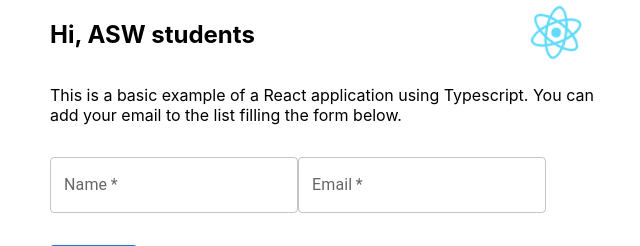
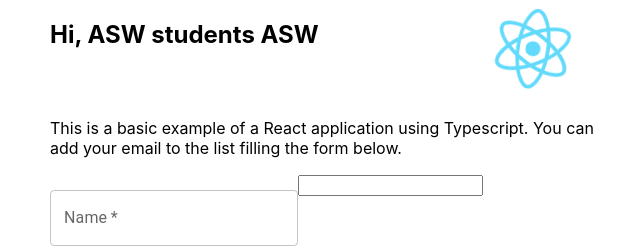
Before and after one commit to Arquisoft/lomap_es3c, a React (Create React App) app in the folder webapp/: page / in a window 1280 px wide. Shown: the top 246 px of the page, without its empty margins (314-954 px from the left). Built offline with nearby package versions, Linux system fonts and the light colour scheme; no server answers.

Commit message:
Merge con develop Changes to be committed:

```diff
--- a/webapp/src/App.tsx
+++ b/webapp/src/App.tsx
@@ -24,7 +24,7 @@ function App(): JSX.Element {
   return (
     <>
       <Container maxWidth="sm">
-        <Welcome message="ASW students"/>
+        <Welcome message="ASW students" aa="ASW"/>
         <Box component="div" sx={{ py: 2}}>This is a basic example of a React application using Typescript. You can add your email to the list filling the form below.</Box>
         <EmailForm OnUserListChange={refreshUserList}/>
         <UserList users={users}/>
--- a/webapp/src/components/EmailForm.tsx
+++ b/webapp/src/components/EmailForm.tsx
@@ -58,6 +58,8 @@ function EmailForm(props: EmailFormProps): JSX.Element {
             onChange={e => setName(e.target.value)}
             sx={{ my: 2 }}
           />
+
+<input type = "email"></input>
         <TextField
           required
           name="email"
--- a/webapp/src/components/Welcome.tsx
+++ b/webapp/src/components/Welcome.tsx
@@ -4,19 +4,19 @@ import logo from '../logo.svg';
 
 type WelcomeProps = {
   message: string;
+  aa: string;
 }
 
 function Welcome(props: WelcomeProps): JSX.Element {
 
   return (
     <Grid container>
-      <Grid item xs={10}>
-        <Box component="h2">Hi, {props.message}</Box>
+      <Grid item xs={9}>
+        <Box component="h2">Hi, {props.message +" " +  props.aa } </Box>
       </Grid>
-      <Grid item xs={2}>
+      <Grid item xs={3}>
         <img src={logo} className="App-logo" alt="logo" />
       </Grid>
-
     </Grid>
 
   );
```
Also changed, not shown: webapp/src/components/LoginForm.tsx (added), 1 other file (tests, documents, lock files or other folders).
